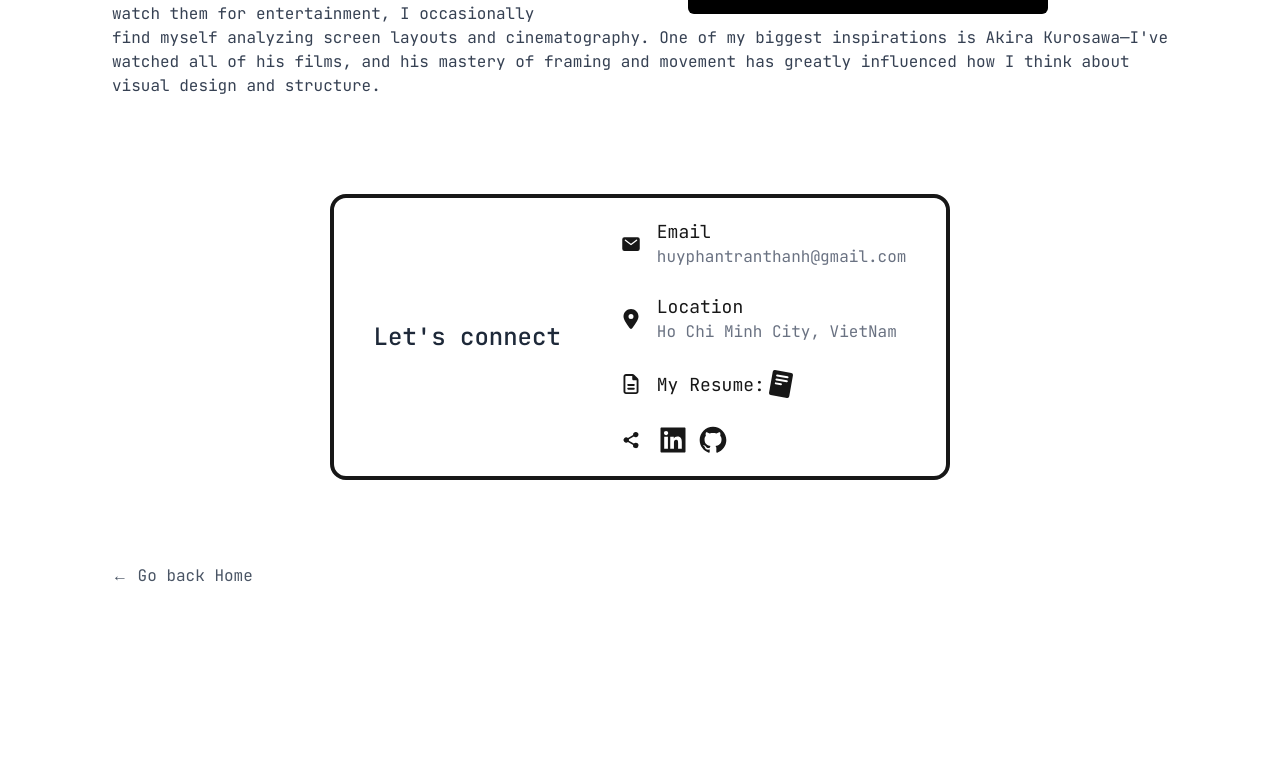
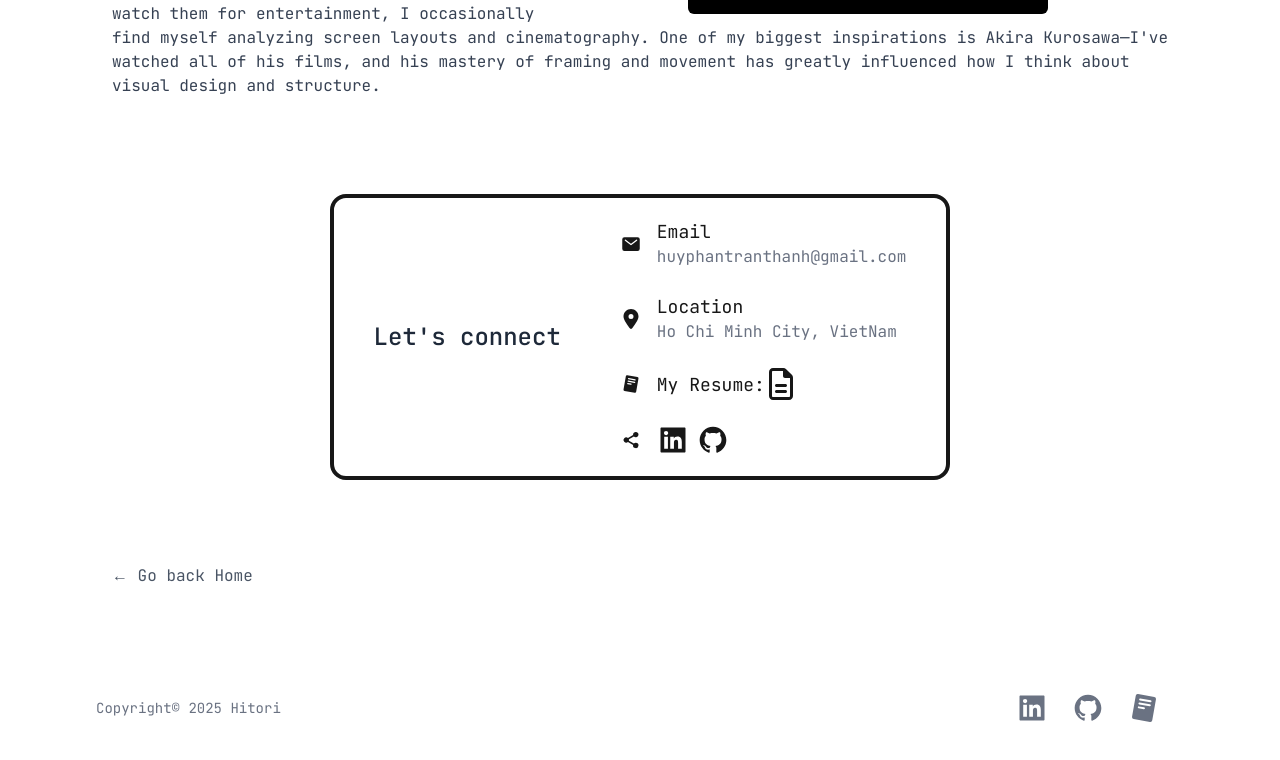
Before and after one commit to Alexspector123/Portfolio, a Next.js app: page /about in a window 1280 px wide. Shown: the part 1447-2207 px from the top of the page. Before the commit the page ends 2123 px from the top, so only its background shows below. Built offline with nearby package versions, Linux system fonts and the light colour scheme.

Commit message:
add footer

```diff
--- a/src/app/about/page.tsx
+++ b/src/app/about/page.tsx
@@ -264,13 +264,13 @@ export default function page() {
                         </div>
                       </div>
                       <div className='flex items-center'>
-                        <FaRegFileLines className='h-5 w-5' />
+                        <PiReadCvLogoFill className='h-5 w-5' />
                         <div className='ml-4 flex items-center'>
                           <h4 className='text-[18px]'>My Resume:</h4>
                           <a
                             href="https://drive.google.com/file/d/1RmGP0RPj3-I1Hwwm-hpodUhQtb7Je8q5/view?usp=sharing"
                             target='_blank'>
-                            <PiReadCvLogoFill className='h-8 w-8' />
+                            < FaRegFileLines className='h-8 w-8' />
                           </a>
                         </div>
                       </div>
--- a/src/app/layout.tsx
+++ b/src/app/layout.tsx
@@ -5,6 +5,7 @@ import "./globals.css";
 import { ThemeProvider } from 'next-themes'
 
 import { Navbar } from "@/components/navbar/Navbar";
+import { Footer } from "@/components/footer/Footer";
 
 const jetbrainsMono = JetBrains_Mono({
   subsets: ["latin"],
@@ -34,6 +35,7 @@ export default function RootLayout({
           {/* Main content */}
           <main className="min-h-[calc(100svh-64px)]">
             {children}
+            <Footer />
           </main>
       </body>
     </html>
--- a/src/app/page.tsx
+++ b/src/app/page.tsx
@@ -9,7 +9,8 @@ export default function Home() {
 
   return (
     <PageTransition>
-      <div className={`flex flex-col md:flex-row justify-center gap-10 md:justify-around md:align-middle md:items-center h-screen p-20 dark:bg-black`}>
+      <div className={`flex flex-col md:flex-row justify-center gap-10 md:justify-around md:align-middle md:items-center
+                      h-screen p-20 py-0 dark:bg-black`}>
         <div className="block md:hidden
                         md:self-center">
           <motion.img
--- /dev/null
+++ b/src/components/footer/Footer.tsx
@@ -0,0 +1,36 @@
+import React from 'react'
+
+import { AiFillLinkedin } from "react-icons/ai";
+import { RiGithubFill } from "react-icons/ri";
+import { PiReadCvLogoFill } from "react-icons/pi";
+
+export const Footer = () => {
+    return (
+        <footer className="bg-white m-4">
+            <div className="w-full mx-auto max-w-screen-xl px-10 pb-5 md:px-20 md:flex md:items-center md:justify-between">
+                <span className="text-sm text-gray-500 sm:text-center dark:text-gray-400">Copyright&copy; 2025
+                    <a href="https://flowbite.com/" className="hover:underline"> Hitori
+                    </a>
+                </span>
+                <div className="flex flex-wrap items-center mt-3 text-sm font-medium text-gray-500 dark:text-gray-400 sm:mt-0">
+                    <a href="https://linkedin.com/in/huythanhphan"
+                        target='_blank'>
+                        <AiFillLinkedin className='h-8 w-8 me-4 md:me-6
+                                                   transform duration-300 hover:-translate-y-2' />
+                    </a>
+                    <a href="https://github.com/Alexspector123"
+                        target='_blank'>
+                        <RiGithubFill className='h-8 w-8 me-4 md:me-6
+                                                 transform duration-300 hover:-translate-y-2' />
+                    </a>
+                    <a
+                        href="https://drive.google.com/file/d/1RmGP0RPj3-I1Hwwm-hpodUhQtb7Je8q5/view?usp=sharing"
+                        target='_blank'>
+                        < PiReadCvLogoFill className='h-8 w-8 me-4 md:me-6
+                                                      transform duration-300 hover:-translate-y-2' />
+                    </a>
+                </div>
+            </div>
+        </footer>
+    )
+}
```
